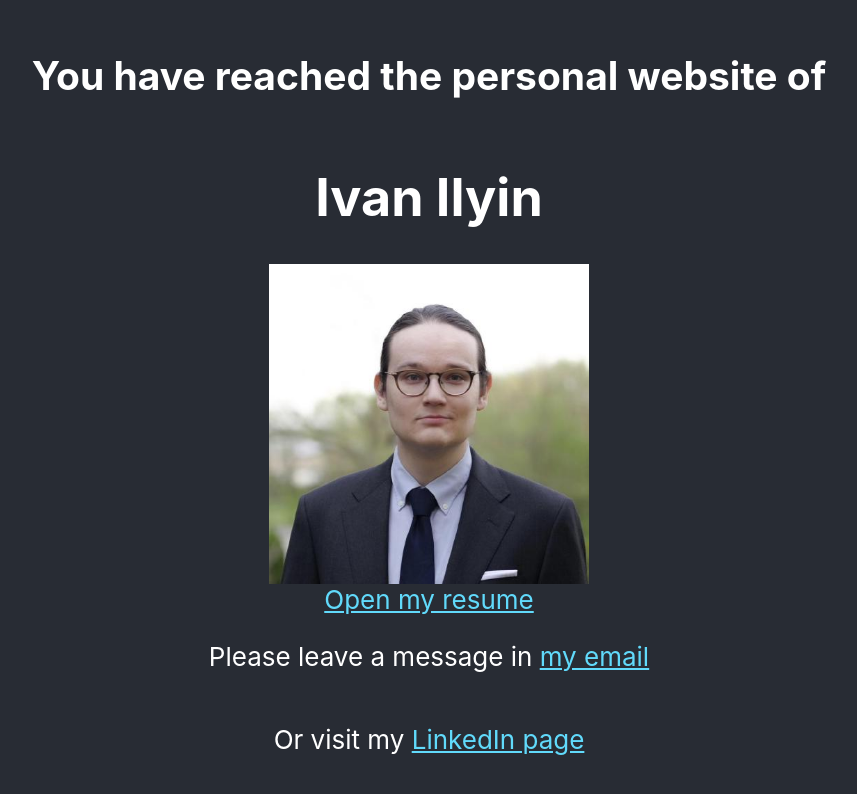
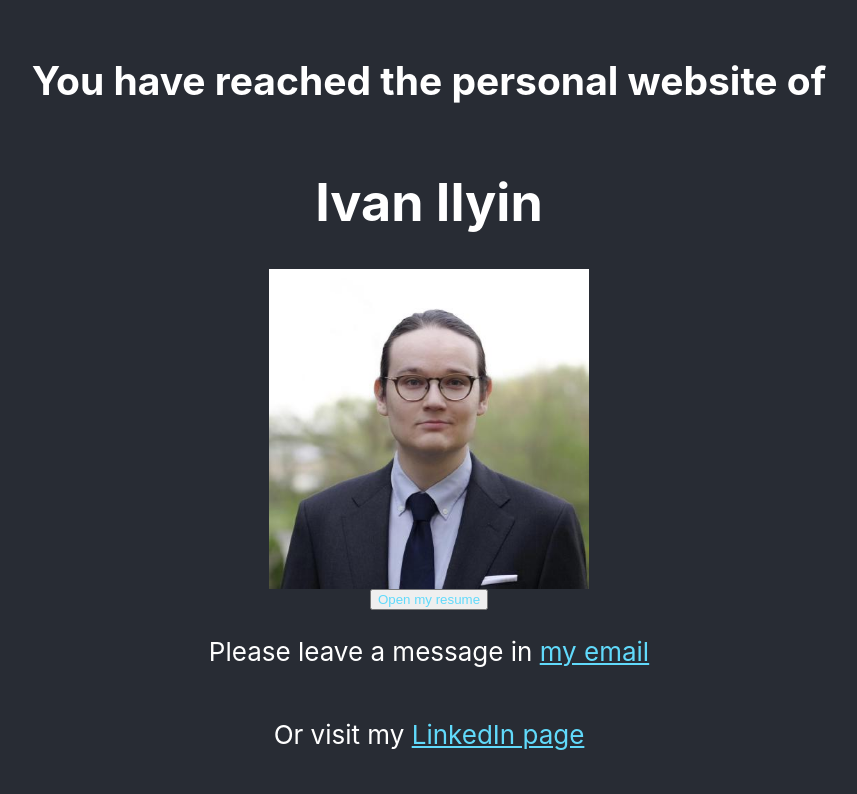
Before and after one commit to ivan-ilyin/react-sample, a React (Create React App) app in the folder react-sample/: page / in a window 1280 px wide. Shown: the top 794 px of the page, without its empty margins (211-1068 px from the left). Built offline with nearby package versions, Linux system fonts and the light colour scheme.

Commit message:
updated email link

```diff
--- a/react-sample/src/App.js
+++ b/react-sample/src/App.js
@@ -1,19 +1,19 @@
 import headshot from './headshot.jfif';
 import './App.css';
 
-const emailAddress = "ilyin.ivan@gmail.com";
 
 function App() {
+  const emailAddress = "ilyin.ivan@gmail.com";
   return (
     <div className="App">
       <header className="App-header">
         <h2>You have reached the personal website of</h2>
         <h1>Ivan Ilyin</h1>
         <img class="Headshot" src={headshot} alt="headshot of me" />
-        <a class="Main-link" href="/Ivan-Ilyin-Resume-MAR21-webdev.pdf">
+        <button class="Main-link" href="/Ivan-Ilyin-Resume-MAR21-webdev.pdf">
           Open my resume
-        </a>
-        <p>Please leave a message in <a class="Main-link" href="mailto:{emailAddress}">my email</a></p>
+        </button>
+        <p>Please leave a message in <a class="Main-link" href={"mailto:" + {emailAddress}}>my email</a></p>
         <p>Or visit my <a class="Main-link" href="https://www.linkedin.com/in/ivan-ilyin">LinkedIn page</a></p>
       </header>
     </div>
```
